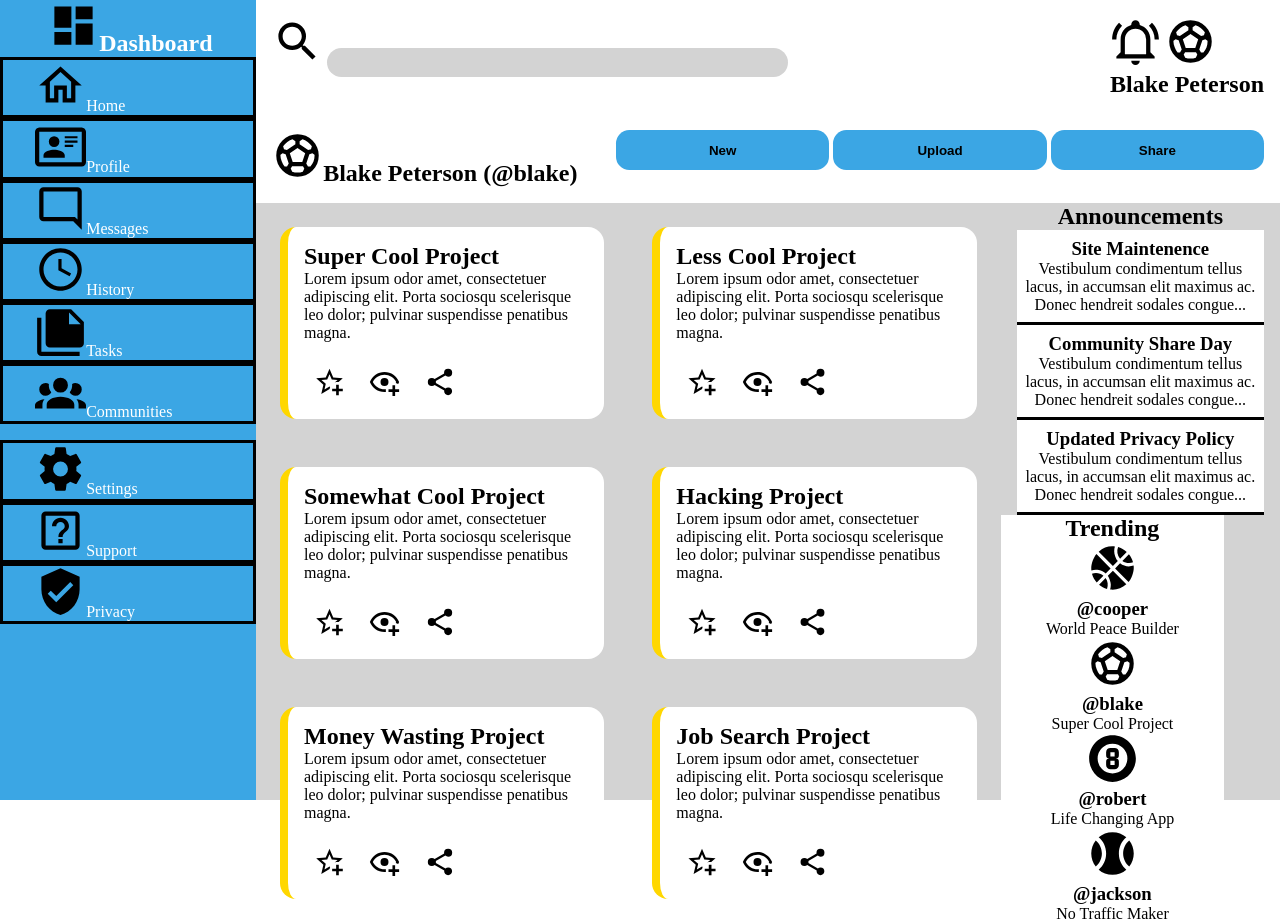
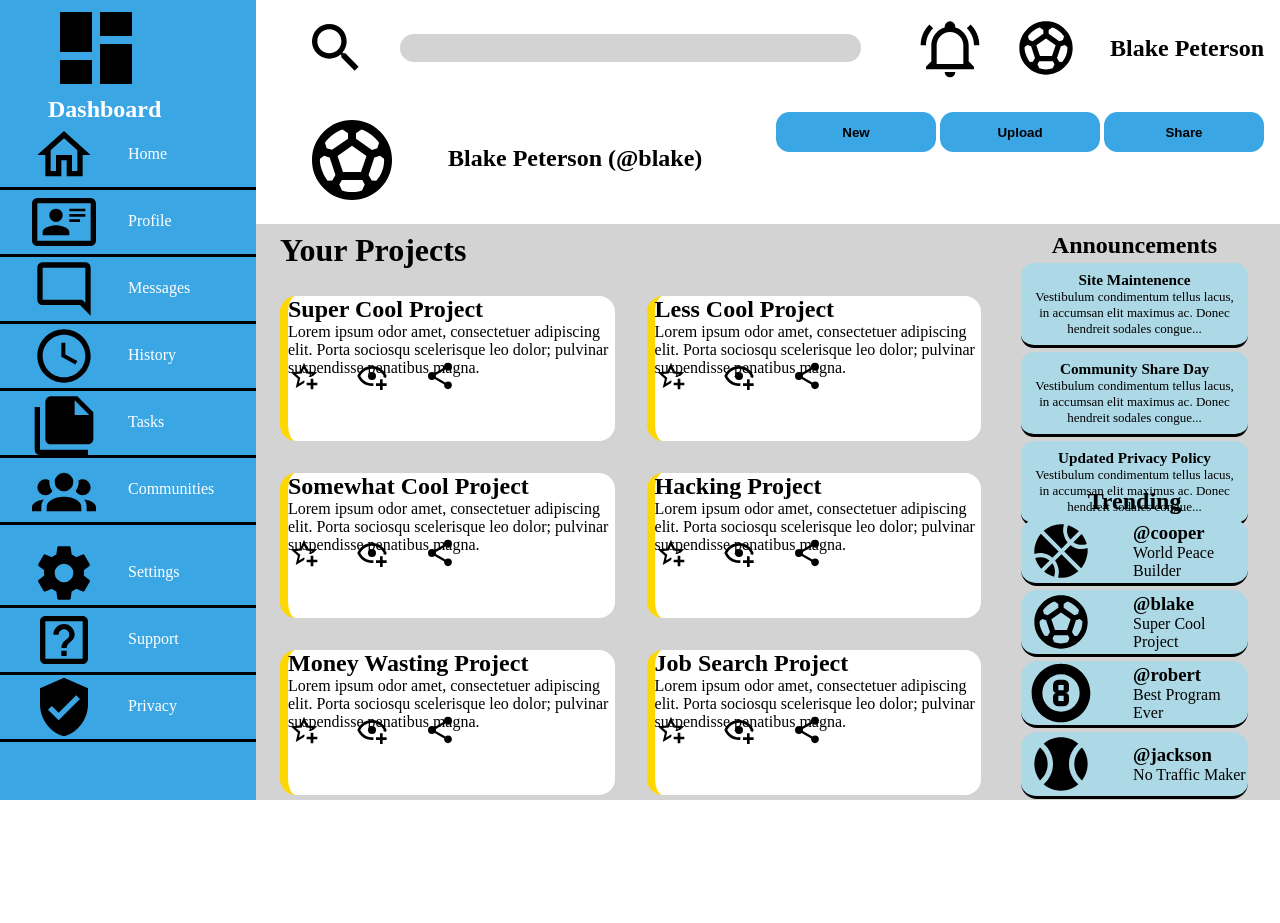
Before and after one commit to Blake-Peterson/Admin-Dashboard, a plain HTML site: page index.html in a window 1280 px wide. After the commit the page ends 859 px from the top, so only its background shows below. Drawn offline with Linux system fonts and the light colour scheme.

Commit message:
finish final touches for the trending side and included 4th user again

```diff
--- a/index.html
+++ b/index.html
@@ -59,7 +59,7 @@
         </div>
         <div id="main-content">
             <div id="projects-container">
-                <!--<h1>Your Projects</h1>-->
+                <h1>Your Projects</h1>
                 <div class="project-cards">
                     <div class="project-cards-facts">
                         <h2>Super Cool Project</h2>
@@ -173,29 +173,35 @@
                 </div>
                 <div id="trending-container">
                     <h2>Trending</h2>
-                    <div class="individual-trending">
+                    <div class="trending-user">
+                        <img src="logos/basketball.svg" alt="" class="user-logo">
+                        <div class="username-project">
                             <p>
-                            <img src="logos/basketball.svg" alt="" class="user-logo">
                                 <h3 class="username">@cooper</h3>World Peace Builder
                             </p>
                         </div>
-                    <div  class="individual-trending">
+                    </div>
+                    <div class="trending-user">
+                        <img src="logos/soccer.svg" alt="" class="user-logo">
+                        <div class="username-project">
                             <p>
-                            <img src="logos/soccer.svg" alt="" class="user-logo">
                                 <h3 class="username">@blake</h3>
                                 Super Cool Project
                             </p>
                         </div>
-                    <div  class="individual-trending">
+                    </div>
+                    <div class="trending-user">
+                        <img src="logos/billiards.svg" alt="" class="user-logo">
+                        <div class="username-project">
                             <p>
-                            <img src="logos/billiards.svg" alt="" class="user-logo">
-                            <h3 class="username">@robert</h3>
-                            Life Changing App
+                                <h3 class="username">@robert</h3> Best Program Ever
                             </p>
                         </div>
-                    <div  class="individual-trending">
+                    </div>
+                    <div class="trending-user">
+                        <img src="logos/tennis-ball.svg" alt="" class="user-logo">
+                        <div class="username-project">
                             <p>
-                            <img src="logos/tennis-ball.svg" alt="" class="user-logo">
                                 <h3 class="username">@jackson</h3> No Traffic Maker
                             </p>
                         </div>
@@ -203,5 +209,6 @@
                 </div>
             </div>
         </div>
+    </div>
 </body>
 </html>
--- a/style.css
+++ b/style.css
@@ -11,8 +11,8 @@
 }
 
 img {
-  height: 3.2rem;
-  width: 3.2rem;
+  height: 8vh;
+  width: 8vw;
 }
 
 input {
@@ -27,7 +27,7 @@ button {
   background-color: var(--dashboard-blue);
   font: white;
   border-radius: 1em;
-  width: 16em;
+  width: 12em;
   height: 3em;
   border: none;
   font-weight: bold;
@@ -43,11 +43,28 @@ ul {
 }
 li {
   padding-left: 2em;
-  border: solid black;
+  border-bottom: solid black;
+}
+
+* img,
+#side-bar-header {
+  vertical-align: middle;
+  margin-right: 2em;
+  width: 4em;
+  height: auto;
 }
 
 p {
   font-size: calc(0.8em * 3vh);
+}
+
+#notifications,
+#username,
+#search-bar {
+  display: flex;
+  flex-direction: row;
+  align-items: center;
+  margin-left: 2em;
 }
 
 #container {
@@ -124,40 +141,52 @@ p {
 
 #main-content {
   background-color: var(--main-content-background);
-  grid-column: 2/7;
+  grid-column: 2/6;
   grid-row: 2/8;
   display: grid;
   grid-template-columns: repeat(2, 4fr) repeat(1, 3fr);
   grid-template-rows: 1fr;
+  padding: 8px;
+  box-sizing: border-box;
 }
 
 #projects-container {
   grid-column: 1/3;
   display: grid;
   grid-template-columns: repeat(2, 1fr);
-  grid-template-rows: repeat(3, 1fr);
+  grid-template-rows: 48px repeat(3, 1fr) 48px;
   text-align: left;
+}
+
+#projects-container h1 {
+  grid-row: 1/2;
+  grid-column: 1/3;
+  padding-left: 16px;
 }
 
 .project-cards {
   background-color: white;
-  margin: 3vh;
-  padding: 1em;
-  width: calc(20vw+1em);
-  height: calc(16vh+1em);
+  display: grid;
+  grid-template-rows: 64px 30px;
   box-sizing: border-box;
   border-left: gold solid 8px;
   border-radius: 1em;
+  padding: 0;
+  margin: 1em;
+}
+
+.project-card-facts {
+  grid-row: 1/2;
+  margin: 0;
 }
 
 .project-actions {
-  margin-top: 3vh;
-  left: 12vw;
+  grid-row: 2/3;
 }
 
 .project-actions img {
-  width: 4vw;
-  height: 4vh;
+  width: 2em;
+  height: 2em;
 }
 
 #announcement-trending-container {
@@ -166,27 +195,57 @@ p {
   grid-column: 3/4;
   grid-row: 1/2;
   display: grid;
-  grid-template-rows: repeat(2, 1fr);
+  grid-template-rows: 10px 1fr 1fr 1fr 10px 1fr 1fr 1fr 1fr 7vh;
+  grid-template-columns: 20px 1fr 2fr 20px;
 }
 
 #announcements {
-  grid-row: 1/3;
+  grid-row: 1/2;
+  grid-column: 2/4;
   text-align: center;
 }
 
 .announcement-cards {
+  grid-row: 2/5;
   margin-left: 1em;
   margin-right: 1em;
   margin-bottom: 0;
   background-color: white;
   padding: 8px;
+  font-size: small;
   border-bottom: solid black;
+  border-radius: 1em;
+  margin: 4px;
+  background-color: lightblue;
 }
 
 #trending-container {
-  background-color: white;
-  grid-row: 3/5;
+  grid-row: 6/10;
+  grid-column: 2/4;
+  width: 100%;
+}
+#trending-container h2 {
+  grid-row: 5/6;
   text-align: center;
-  width: 80%;
-  height: auto;
 }
+
+.trending-user {
+  display: flex;
+  flex-direction: row;
+  padding-left: 8px;
+  grid-row: 6/9;
+  border-bottom: solid black;
+  background-color: lightblue;
+  border-radius: 1em;
+  margin: 4px;
+}
+
+.trending-user img {
+  padding-right: 8px;
+}
+
+.username-project {
+  justify-content: center;
+  display: flex;
+  flex-direction: column;
+}
```
Lines whose indentation alone changed are shown as unchanged.
